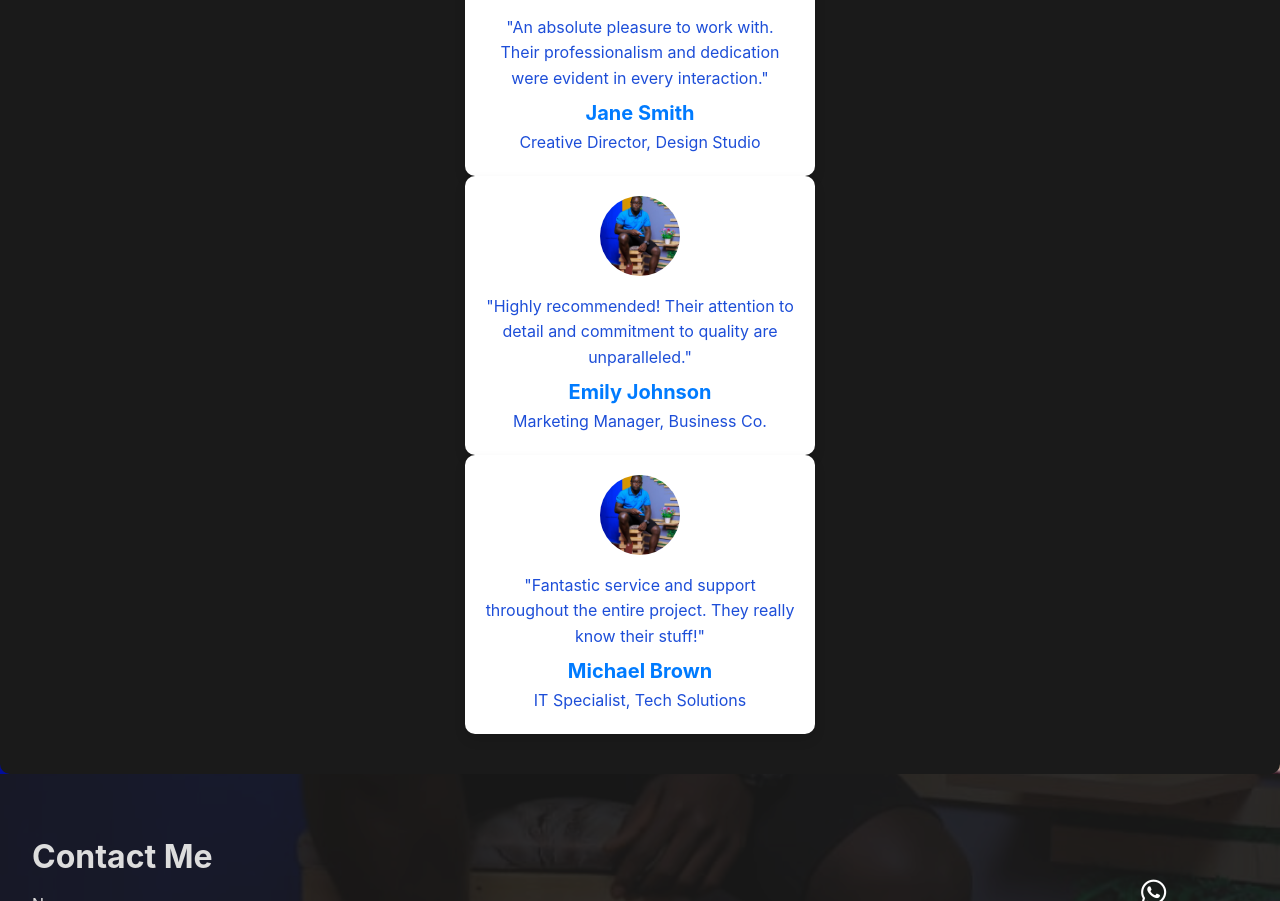
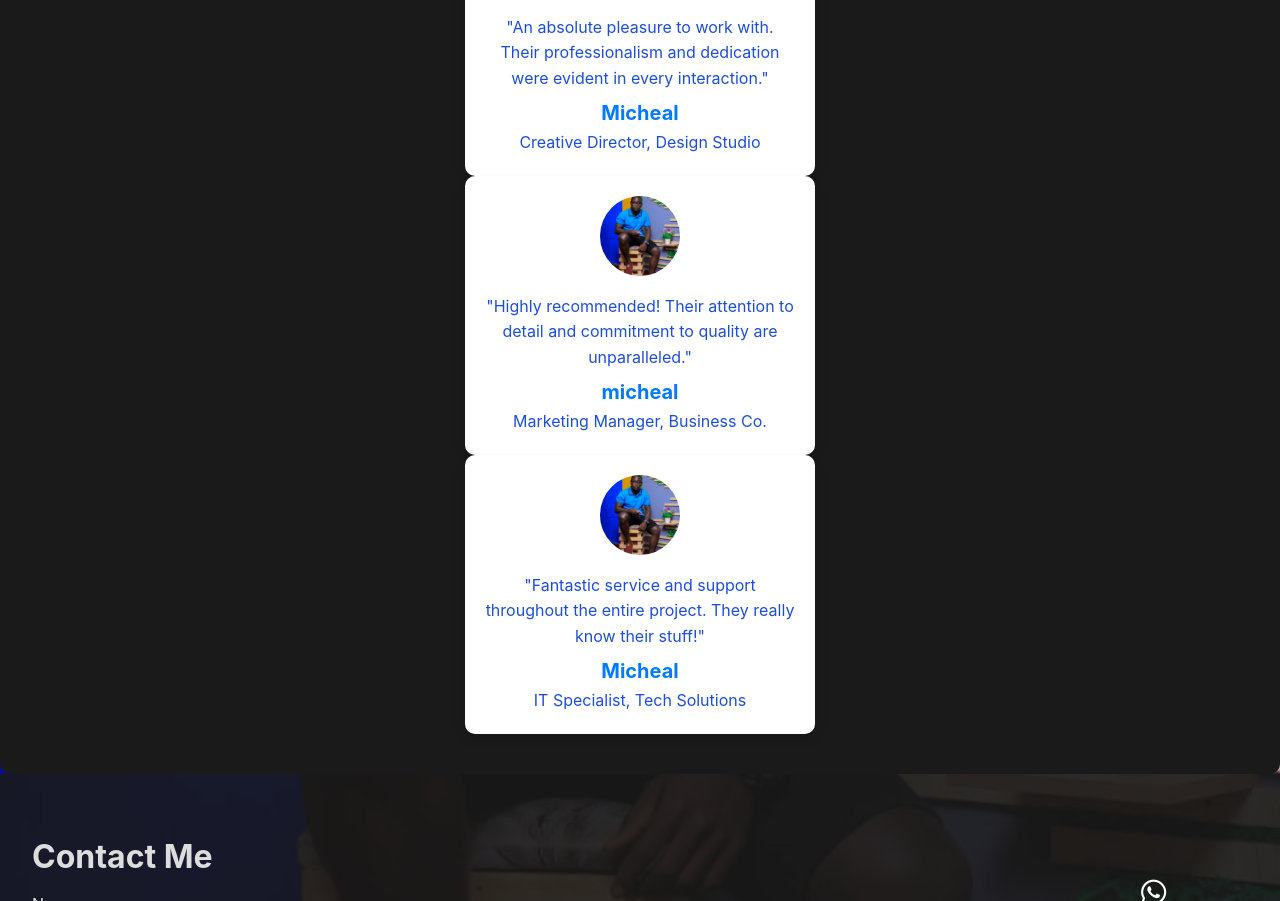
Before and after one commit to Micjeal/PORTIFIO-WEBSITE, a plain HTML site: page index.html in a window 1280 px wide. Shown: the part 2239-3140 px from the top of the page. Drawn offline with Linux system fonts and the light colour scheme.

Commit message:
Update index.html

```diff
--- a/index.html
+++ b/index.html
@@ -137,14 +137,14 @@
                     <p>"An absolute pleasure to work with.
                         Their professionalism and dedication
                          were evident in every interaction."</p>
-                    <h3>Jane Smith</h3>
+                    <h3>Micheal</h3>
                     <p>Creative Director, Design Studio</p>
                 </div>
                 <div class="testimonial-item">
                     <img src="images/pictures/IMG-20210608-WA0032.jpg" alt="Emily Johnson" class="testimonial-image">
                     <p>"Highly recommended! Their attention to detail
                          and commitment to quality are unparalleled."</p>
-                    <h3>Emily Johnson</h3>
+                    <h3>micheal</h3>
                     <p>Marketing Manager, Business Co.</p>
                 </div>
                 <div class="testimonial-item">
@@ -152,7 +152,7 @@
                     <p>"Fantastic service and support throughout
                         the entire project.
                         They really know their stuff!"</p>
-                    <h3>Michael Brown</h3>
+                    <h3>Micheal</h3>
                     <p>IT Specialist, Tech Solutions</p>
                 </div>
             </div>
```
